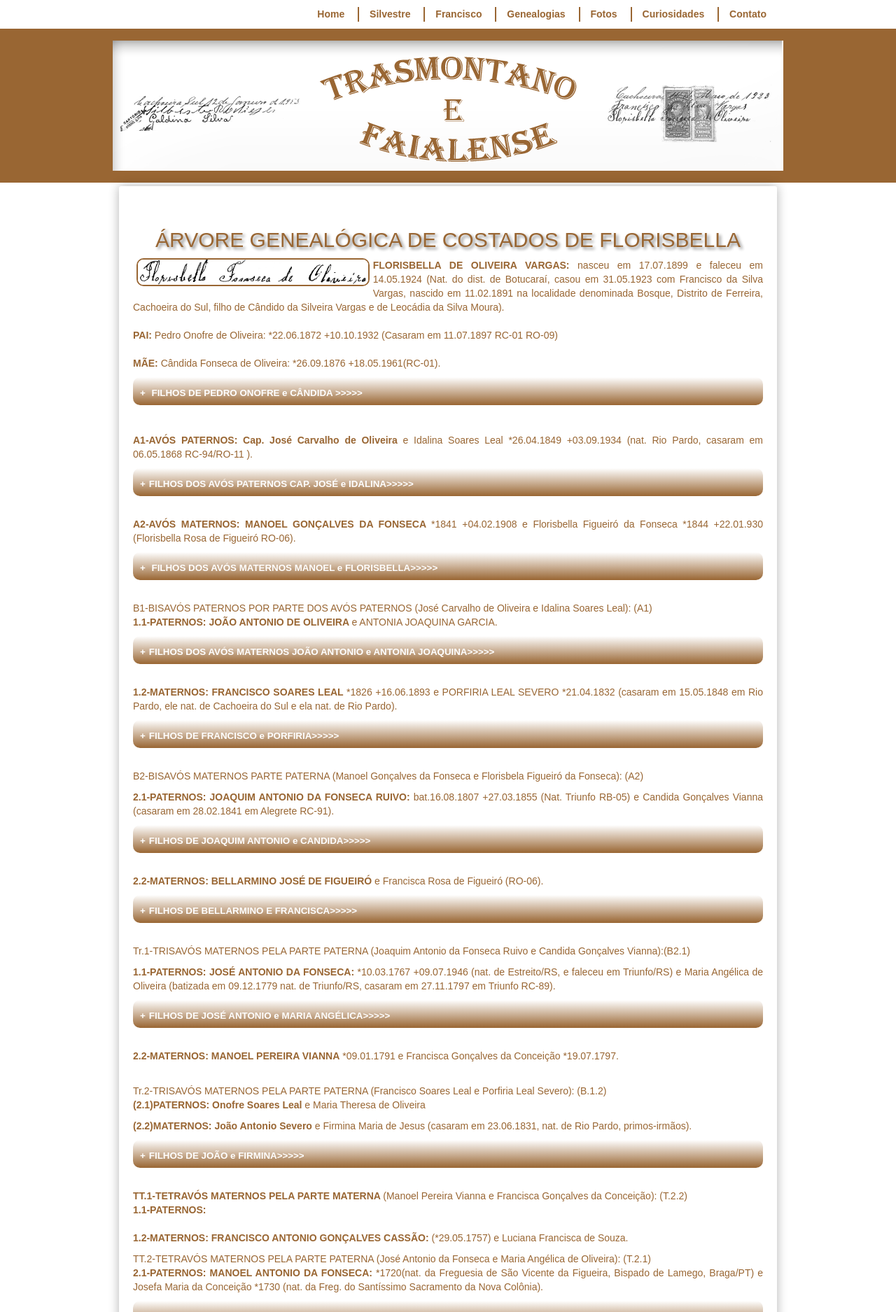
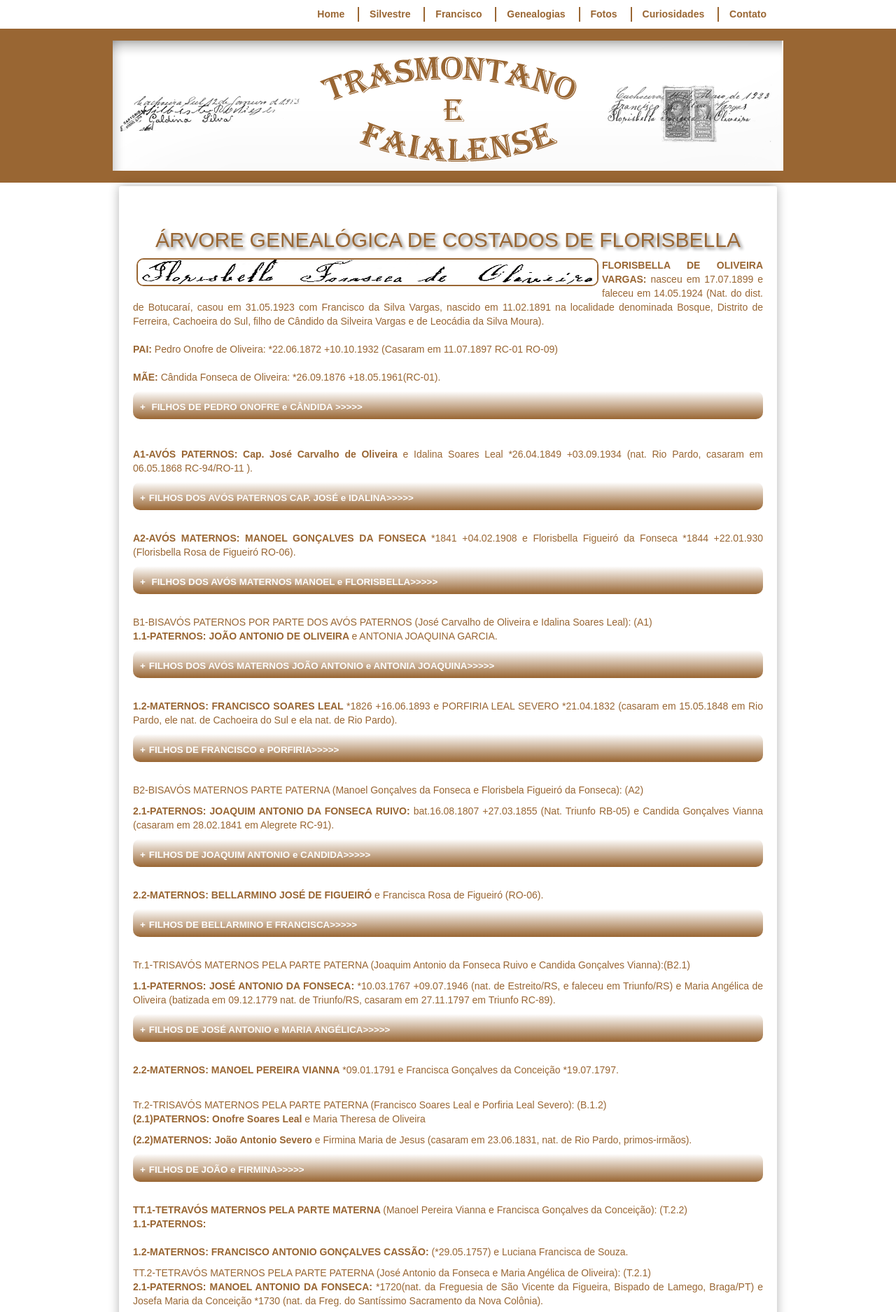
Before and after one commit to claudiovargas1955/claudiovargas1955.github.io, a Jekyll site: the page built from _pages/arvore-genealogica-de-costados-de-florisbella.html, in a window 1280 px wide. Shown: the top 1875 px of the page at 70% size. Built offline with Jekyll 4.4.1, drawn with Linux system fonts in a browser that asks for light colours; some web fonts are replaced.

Commit message:
Update arvore-genealogica-de-costados-de-florisbella.html

```diff
--- a/_pages/arvore-genealogica-de-costados-de-florisbella.html
+++ b/_pages/arvore-genealogica-de-costados-de-florisbella.html
@@ -46,7 +46,7 @@ title:  "ÁRVORE GENEALÓGICA DE COSTADOS DE FLORISBELLA"
 </style>
 
 <h2>ÁRVORE GENEALÓGICA DE COSTADOS DE FLORISBELLA</h2>
-<img class="esq1" style="float:left"; src="/images/FLOR.png" width:"660px" height="40px" align="center" title="Assinatura Florisbela Fonseca de Oliveira - 31.05.1923";/>
+<img class="esq1" style="float:left"; src="/images/FLOR.png" width="660px" height="40px" align="center" title="Assinatura Florisbela Fonseca de Oliveira - 31.05.1923";/>
 <p><b>FLORISBELLA DE OLIVEIRA VARGAS:</b> nasceu em 17.07.1899 e faleceu em 14.05.1924 (Nat. do dist. de Botucaraí, casou em 31.05.1923
 com Francisco da Silva Vargas, nascido em 11.02.1891 na localidade denominada Bosque, Distrito de Ferreira, Cachoeira do Sul, filho de
 Cândido da Silveira Vargas e de Leocádia da Silva Moura). <br/> <br/>
```
